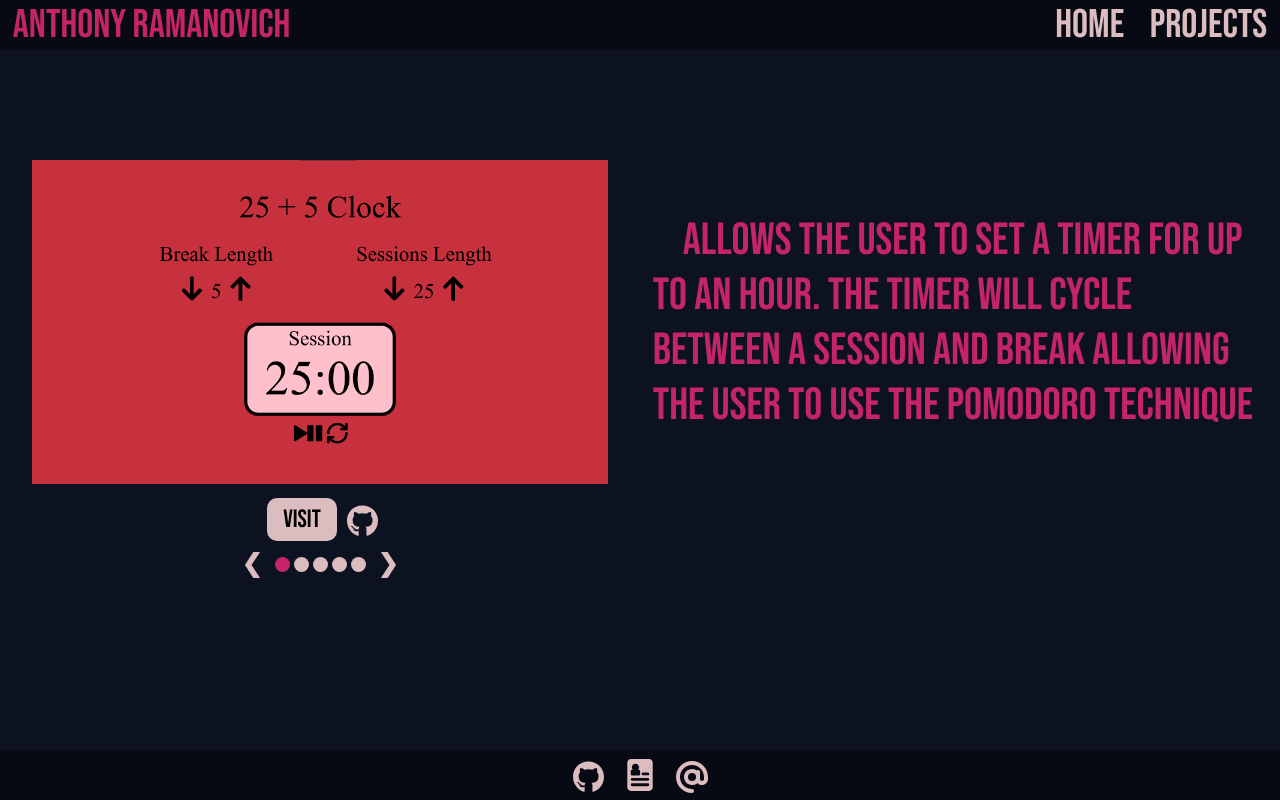
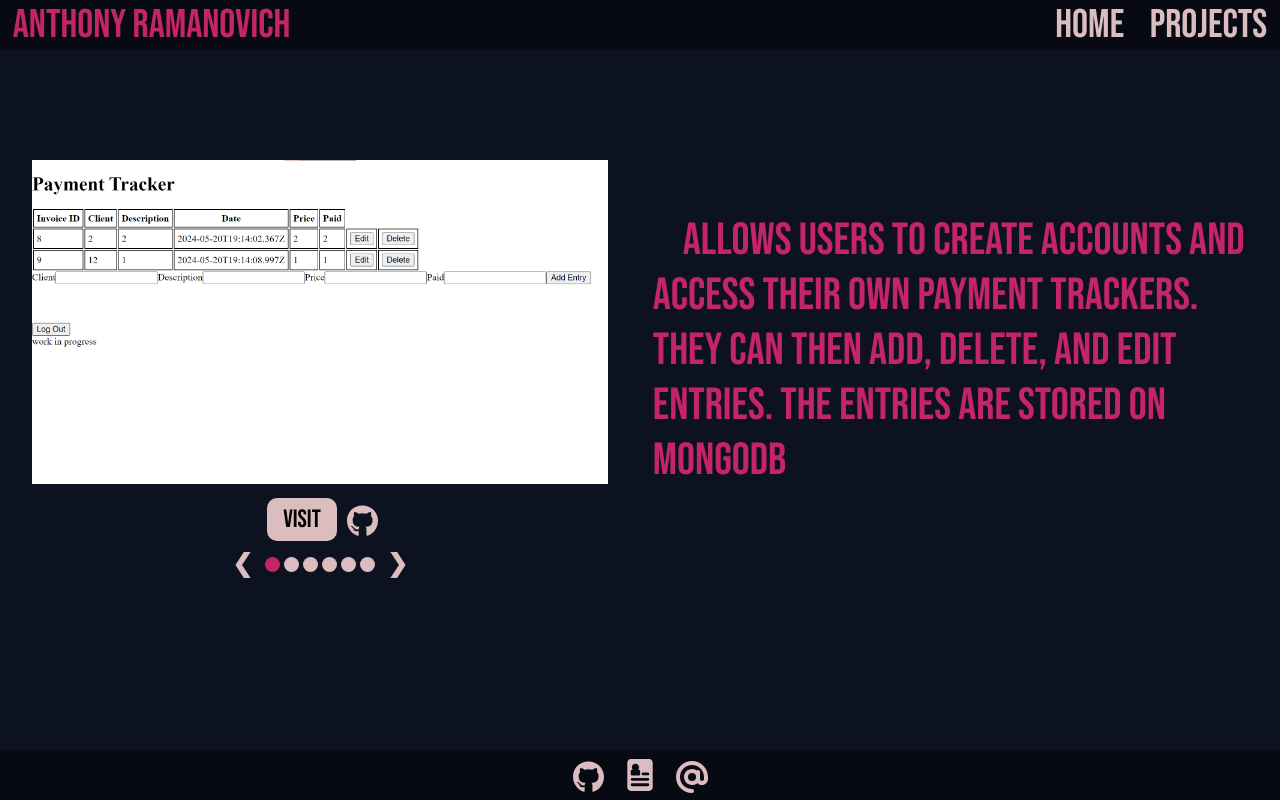
Before and after one commit to AnthonyR2706/PersonalDemo, a React (Create React App) app in the folder client/: page / in a window 1280 px wide. Both pictures are taken after a click on the element "Projects". Built offline with nearby package versions, Linux system fonts and the light colour scheme.

Commit message:
added new project

```diff
--- a/client/src/App.jsx
+++ b/client/src/App.jsx
@@ -6,12 +6,22 @@ import DrumMachine from './assets/DrumMachine.png'
 import RandomQuote from './assets/RandomQuote.png'
 import MarkdownPreview from './assets/MarkdownPreview.png'
 import Calculator from './assets/Calculator.png'
+import PaymentTracker from './assets/PaymentTracker.png'
 
 const App = () => {
 
     const [getTab, setTab] = useState('home')
     const [getProjectTab, setProjectTab] = useState(0)
     const PROJECT = [
+        {
+            preview: <Preview
+                        img={PaymentTracker}
+                        link="https://anthonyr2706.github.io/PaymentTracker/"
+                        gLink="https://github.com/AnthonyR2706/PaymentTracker"
+                    />,
+            title: "Payment Tracker",
+            description: "Allows users to create accounts and access their own payment trackers. They can then add, delete, and edit entries. The entries are stored on MongoDB"
+        },
         {
             preview: <Preview
                         img={SessionTimer}
--- a/client/src/components/Projects.jsx
+++ b/client/src/components/Projects.jsx
@@ -25,6 +25,7 @@ const Projects = ({PROJECT, getProjectTab, setProjectTab, getProject, setProject
             <span class={getProjectTab === 2 ? 'active dot' : 'dot'} onClick={() => changeSlide(2)}/>
             <span class={getProjectTab === 3 ? 'active dot' : 'dot'} onClick={() => changeSlide(3)}/>
             <span class={getProjectTab === 4 ? 'active dot' : 'dot'} onClick={() => changeSlide(4)}/>
+            <span class={getProjectTab === 4 ? 'active dot' : 'dot'} onClick={() => changeSlide(4)}/>
             <a class='next' onClick={() => changeSlide(getProjectTab + 1)}>&#10095;</a>
           </div>
         </div>
```
Also changed, not shown: client/src/assets/PaymentTracker.png (added), 1 other file (tests, documents, lock files or other folders).
